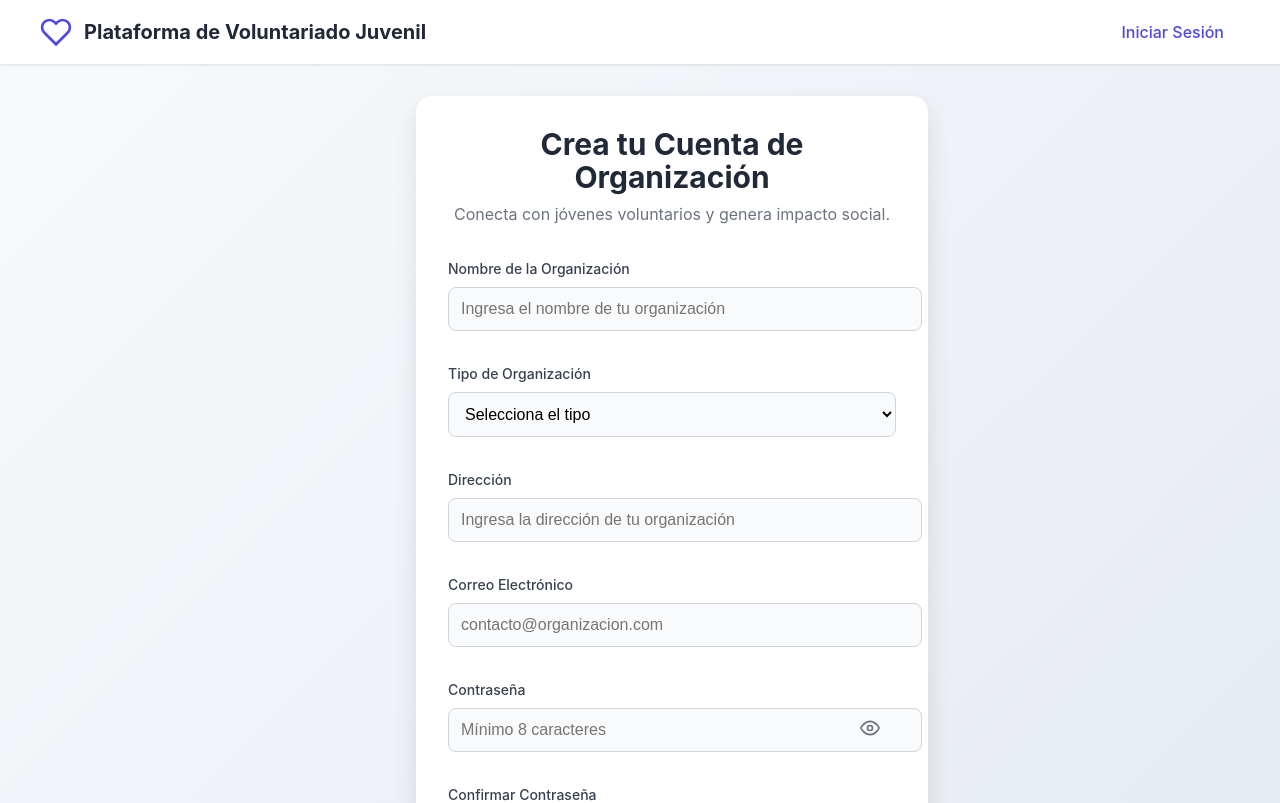
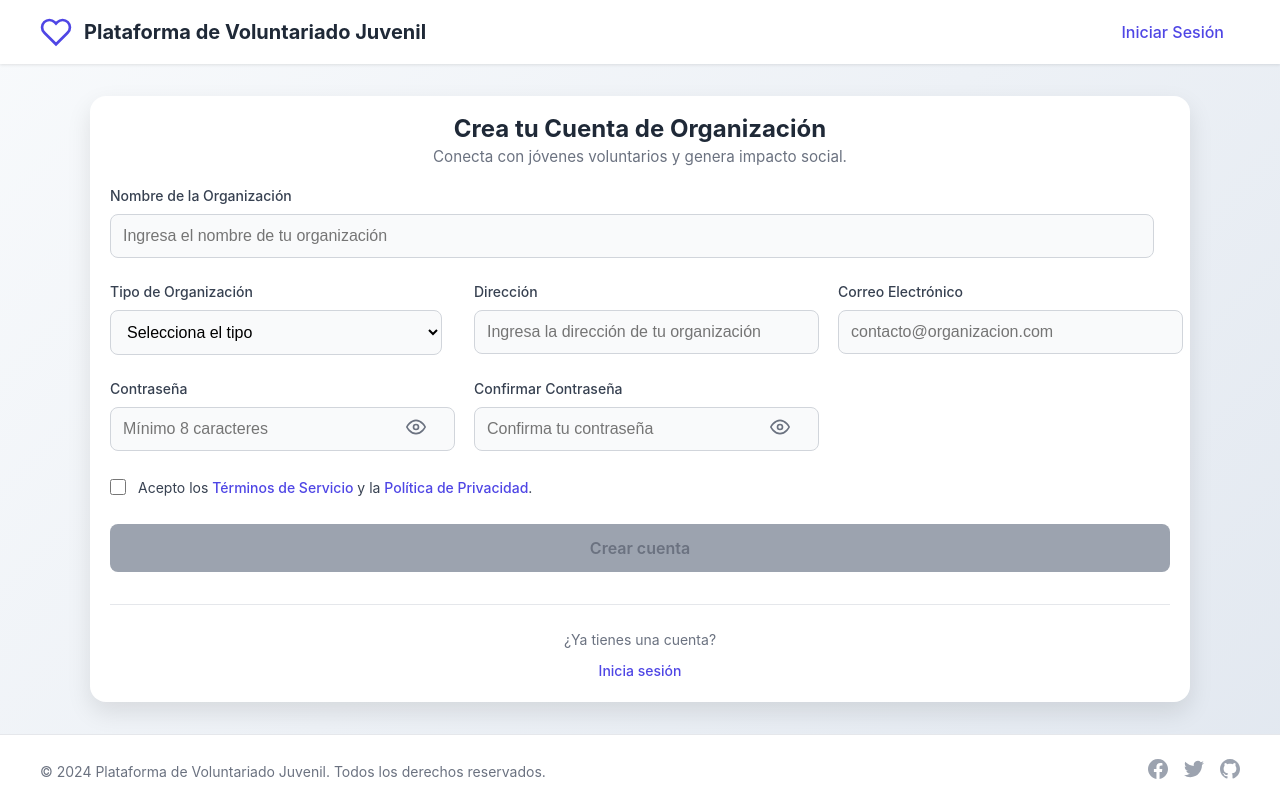
Before and after one commit to FortyTwo43/Voluntariado, a Vue app: page /register-organization in a window 1280 px wide. Shown: the top 803 px of the page. Built offline with nearby package versions, Linux system fonts and the light colour scheme.

Commit message:
El formulario de registro se hizo mas horizontal y ademas ahora se valdia que la contraseña tenga caracteres especiales, numero, mayuscula, minuscula y 8 caracteres minimo

```diff
--- a/src/components/forms/OrganizationRegisterForm.vue
+++ b/src/components/forms/OrganizationRegisterForm.vue
@@ -5,7 +5,7 @@
       <p class="form-subtitle">Conecta con jóvenes voluntarios y genera impacto social.</p>
     </div>
 
-    <form @submit.prevent="handleSubmit" class="form">
+    <form @submit.prevent="handleSubmit" class="form grid-form three-col">
         <InputField
           id="nombre"
           label="Nombre de la Organización"
@@ -13,8 +13,8 @@
           placeholder="Ingresa el nombre de tu organización"
           :error="errors.nombre"
           required
+          class="full"
         />
-
       <div class="form-group">
         <label for="tipo" class="form-label">Tipo de Organización</label>
         <select
@@ -33,7 +33,6 @@
         </select>
         <span v-if="errors.tipo" class="error-message">{{ errors.tipo }}</span>
       </div>
-
       <InputField
         id="direccion"
         label="Dirección"
@@ -73,7 +72,7 @@
         required
       />
 
-      <div class="terms-section">
+      <div class="terms-section full">
         <label class="checkbox-label">
           <input
             type="checkbox"
@@ -95,13 +94,13 @@
         type="submit"
         :disabled="!isFormValid || isSubmitting"
         variant="primary"
-        class="submit-button"
+        class="submit-button full"
       >
         <span v-if="isSubmitting">Creando cuenta...</span>
         <span v-else>Crear cuenta</span>
       </ButtonOrganization>
 
-      <div class="login-section">
+      <div class="login-section full">
         <p class="login-question">¿Ya tienes una cuenta?</p>
         <router-link to="/login" class="login-link">Inicia sesión</router-link>
       </div>
@@ -192,8 +191,13 @@ const validateField = (field: keyof IOrganizacionRegistro, value: string | boole
       if (!value || (typeof value === 'string' && !value.trim())) {
         errors.contrasena = 'La contraseña es requerida';
       } else if (typeof value === 'string') {
-        if (value.length < 8) {
-          errors.contrasena = 'La contraseña debe tener al menos 8 caracteres';
+        const lengthOk = value.length >= 8;
+        const numberOk = /\d/.test(value);
+        const uppercaseOk = /[A-Z]/.test(value);
+        const lowercaseOk = /[a-z]/.test(value);
+        const specialOk = /[^A-Za-z0-9]/.test(value);
+        if (!lengthOk || !numberOk || !uppercaseOk || !lowercaseOk || !specialOk) {
+          errors.contrasena = 'La contraseña debe tener al menos 8 caracteres, incluir 1 número, 1 mayúscula, 1 minúscula y 1 carácter especial';
         } else {
           errors.contrasena = undefined;
         }
@@ -298,39 +302,41 @@ watch(() => organizacion.aceptaTerminos, (value) => {
 <style scoped>
 .organization-register-form {
   background: white;
-  padding: 2rem;
+  padding: 1.25rem;
   border-radius: 1rem;
   box-shadow: 0 10px 25px rgba(0, 0, 0, 0.1);
-  width: 100%;
-  max-width: 28rem;
+  width: min(96vw, 1100px);
+  max-width: 1100px;
+  box-sizing: border-box;
 }
 
 .form-header {
   text-align: center;
-  margin-bottom: 2rem;
+  margin-bottom: 1rem;
 }
 
 .form-title {
-  font-size: 1.875rem;
+  font-size: 1.5rem;
   font-weight: 700;
   color: #1f2937;
-  margin: 0 0 0.5rem 0;
+  margin: 0 0 0.25rem 0;
 }
 
 .form-subtitle {
-  font-size: 1rem;
+  font-size: 0.95rem;
   color: #6b7280;
   margin: 0;
 }
 
 .form {
-  display: flex;
-  flex-direction: column;
-  gap: 1rem;
+  display: grid;
+  grid-template-columns: repeat(3, 1fr);
+  gap: 0.45rem 2rem;
+  align-items: start;
 }
 
 .form-group {
-  margin-bottom: 1rem;
+  margin-bottom: 10;
 }
 
 .form-label {
@@ -363,7 +369,7 @@ watch(() => organizacion.aceptaTerminos, (value) => {
 }
 
 .terms-section {
-  margin: 0.5rem 0;
+  margin: 0.2rem 0;
 }
 
 .checkbox-label {
@@ -433,13 +439,32 @@ watch(() => organizacion.aceptaTerminos, (value) => {
   font-size: 0.75rem;
 }
 
-@media (max-width: 640px) {
-  .organization-register-form {
-    padding: 1.5rem;
+@media (max-width: 1024px) {
+  .form { grid-template-columns: repeat(2, 1fr); }
 }
 
-  .form-title {
-    font-size: 1.5rem;
+@media (max-width: 640px) {
+  .organization-register-form { padding: 1rem; }
+  .form { grid-template-columns: 1fr; gap: 0.5rem 0.5rem; }
+  .form-title { font-size: 1.25rem; }
 }
+
+/* When using three columns, some elements should still span 2 cols */
+.three-col .span-2 {
+  grid-column: span 2;
 }
+
+/* Helpers for grid layout */
+.grid-form .full {
+  grid-column: 1 / -1;
+  width: 100%;
+}
+
+.form-select,
+.checkbox-label,
+.submit-button.full,
+.login-section.full {
+  width: 100%;
+}
+
 </style>
--- a/src/components/forms/VoluntarioRegisterForm.vue
+++ b/src/components/forms/VoluntarioRegisterForm.vue
@@ -5,8 +5,7 @@
       <p class="form-subtitle">Empieza a generar un impacto en tu comunidad.</p>
     </div>
 
-    <form @submit.prevent="handleSubmit" class="form">
-      <div class="form-row">
+    <form @submit.prevent="handleSubmit" class="form grid-form three-col">
       <InputField
         id="nombre"
         label="Nombre"
@@ -14,6 +13,7 @@
         placeholder="Ingresa tu nombre"
         :error="errors.nombre"
         required
+        class="span-1"
       />
       <InputField
         id="apellido"
@@ -22,8 +22,8 @@
         placeholder="Ingresa tu apellido"
         :error="errors.apellido"
         required
+        class="span-1"
       />
-      </div>
 
       <InputField
         id="correo"
@@ -33,6 +33,7 @@
         placeholder="ejemplo@correo.com"
         :error="errors.email"
         required
+        class="span-1"
       />
 
       <InputField
@@ -74,7 +75,7 @@
         required
       />
 
-      <div class="terms-section">
+      <div class="terms-section full">
         <label class="checkbox-label">
           <input
             type="checkbox"
@@ -96,18 +97,18 @@
         type="submit"
         :disabled="!isFormValid || isSubmitting"
         variant="primary"
-        class="submit-button"
+        class="submit-button full"
       >
         <span v-if="isSubmitting">Registrando...</span>
         <span v-else>Registrarse</span>
       </ButtonPrimary>
 
-      <div class="login-section">
+      <div class="login-section full">
         <p class="login-question">¿Ya tienes una cuenta?</p>
         <router-link to="/login" class="login-link">Inicia sesión</router-link>
       </div>
 
-      <div class="organization-section">
+      <div class="organization-section full">
         <p class="organization-question">¿Eres una organización?</p>
         <ButtonPrimary
           type="button"
@@ -209,8 +210,13 @@ const validateField = (field: keyof IVoluntarioRegistro, value: string | boolean
       if (!value || (typeof value === 'string' && !value.trim())) {
         errors.contrasena = 'La contraseña es requerida';
       } else if (typeof value === 'string') {
-        if (value.length < 8) {
-          errors.contrasena = 'La contraseña debe tener al menos 8 caracteres';
+        const lengthOk = value.length >= 8;
+        const numberOk = /\d/.test(value);
+        const uppercaseOk = /[A-Z]/.test(value);
+        const lowercaseOk = /[a-z]/.test(value);
+        const specialOk = /[^A-Za-z0-9]/.test(value);
+        if (!lengthOk || !numberOk || !uppercaseOk || !lowercaseOk || !specialOk) {
+          errors.contrasena = 'La contraseña debe tener al menos 8 caracteres, incluir 1 número, 1 mayúscula, 1 minúscula y 1 carácter especial';
         } else {
           errors.contrasena = undefined;
         }
@@ -343,45 +349,49 @@ watch(() => voluntario.aceptaTerminos, (value) => {
 <style scoped>
 .register-form {
   background: white;
-  padding: 2rem;
+  padding: 1.25rem;
   border-radius: 1rem;
   box-shadow: 0 10px 25px rgba(0, 0, 0, 0.1);
-  width: 100%;
-  max-width: 28rem;
+  width: min(96vw, 1100px);
+  max-width: 1100px;
+  box-sizing: border-box;
 }
 
 .form-header {
   text-align: center;
-  margin-bottom: 2rem;
+  margin-bottom: 1rem;
 }
 
 .form-title {
-  font-size: 1.875rem;
+  font-size: 1.5rem;
   font-weight: 700;
   color: #1f2937;
-  margin: 0 0 0.5rem 0;
+  margin: 0 0 0.25rem 0;
 }
 
 .form-subtitle {
-  font-size: 1rem;
+  font-size: 0.95rem;
   color: #6b7280;
   margin: 0;
 }
 
 .form {
-  display: flex;
-  flex-direction: column;
-  gap: 1rem;
+  display: grid;
+  grid-template-columns: repeat(3, 1fr);
+  gap: 0.45rem 2rem;
+  align-items: start;
 }
 
-.form-row {
-  display: grid;
-  grid-template-columns: 1fr 1fr;
-  gap: 2rem;
+.grid-form .full {
+  grid-column: 1 / -1;
 }
 
+/* helpers for three col layout */
+.three-col .span-1 { grid-column: auto; }
+.three-col .span-2 { grid-column: span 2; }
+
 .terms-section {
-  margin: 0.5rem 0;
+  margin: 0.2rem 0;
 }
 
 .checkbox-label {
@@ -417,14 +427,18 @@ watch(() => voluntario.aceptaTerminos, (value) => {
 }
 
 .submit-button {
-  margin-top: 1rem;
+  margin-top: 0.2rem;
 }
 
 .login-section {
+  display: flex;
+  column-gap: 5px;
+  padding: 0px;
   text-align: center;
-  margin-top: 1.5rem;
-  padding-top: 1.5rem;
+  margin-top: 1rem;
+  padding-top: 1rem;
   border-top: 1px solid #e5e7eb;
+  margin: 0 auto;
 }
 
 .login-question {
@@ -446,8 +460,8 @@ watch(() => voluntario.aceptaTerminos, (value) => {
 
 .organization-section {
   text-align: center;
-  margin-top: 1.5rem;
-  padding-top: 1.5rem;
+  margin-top: 0rem;
+  padding-top: 0.75rem;
   border-top: 1px solid #e5e7eb;
 }
 
@@ -455,6 +469,7 @@ watch(() => voluntario.aceptaTerminos, (value) => {
   color: #6b7280;
   font-size: 0.875rem;
   margin: 0 0 1rem 0;
+  margin-bottom: 8px;
 }
 
 .error-message {
@@ -464,17 +479,13 @@ watch(() => voluntario.aceptaTerminos, (value) => {
   font-size: 0.75rem;
 }
 
-@media (max-width: 640px) {
-  .register-form {
-    padding: 1.5rem;
+@media (max-width: 1024px) {
+  .form { grid-template-columns: repeat(2, 1fr); }
 }
 
-  .form-row {
-    grid-template-columns: 1fr;
-  }
-
-  .form-title {
-    font-size: 1.5rem;
-  }
+@media (max-width: 640px) {
+  .register-form { padding: 1rem; }
+  .form { grid-template-columns: 1fr; gap: 0.5rem 0.5rem; }
+  .form-title { font-size: 1.25rem; }
 }
 </style>
--- a/src/components/ui/InputField.vue
+++ b/src/components/ui/InputField.vue
@@ -94,7 +94,7 @@ const inputType = computed(() => {
 }
 
 .input {
-  width: 100%;
+  width: 96%;
   padding: 0.75rem;
   border: 1px solid #d1d5db;
   border-radius: 0.5rem;
--- a/src/layouts/AuthLayout.vue
+++ b/src/layouts/AuthLayout.vue
@@ -128,8 +128,7 @@
 }
 
 .auth-container {
-  width: 100%;
-  max-width: 28rem;
+  margin: 0 auto;
 }
 
 .auth-footer {
```
Lines whose indentation alone changed are shown as unchanged.
